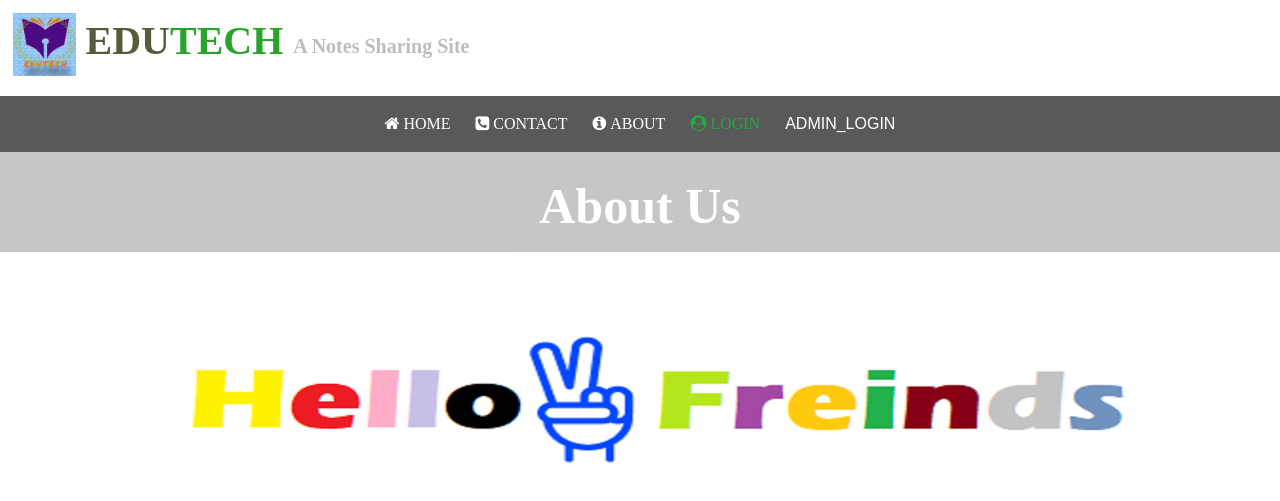
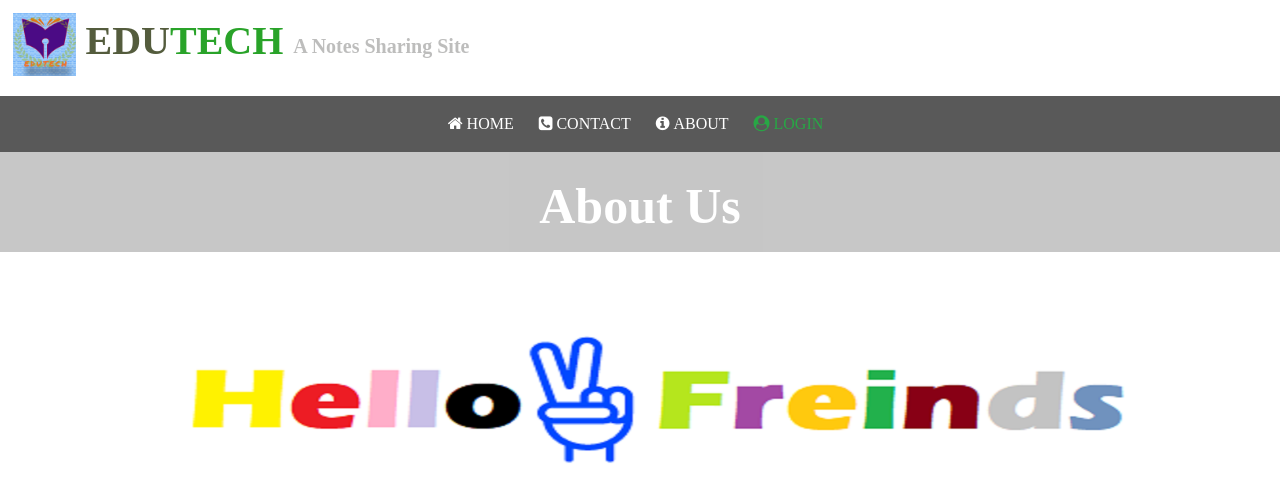
Before and after one commit to edutecham/Edutech, a Django app: page /about/ in a window 1280 px wide. Shown: the top 501 px of the page. Run offline with Django 3.2, Linux system fonts and the light colour scheme; some libraries are stand-ins or nearby versions.

Commit message:
commited

```diff
--- a/NotesSharingDjango/settings.py
+++ b/NotesSharingDjango/settings.py
@@ -26,7 +26,7 @@ SECRET_KEY = os.environ.get('DJANGO_SECRET_KEY', 'a(y+bqv=tz5(@qehh1vx&3j7l*0$&4
 # SECURITY WARNING: don't run with debug turned on in production!
 DEBUG = True
 
-ALLOWED_HOSTS = ['edutechapp.herokuapp.com','https://edutechapp.herokuapp.com/','https://git.heroku.com/edutechapp.git']
+ALLOWED_HOSTS = ['127.0.0.1:8000','edutechapp.herokuapp.com','https://edutechapp.herokuapp.com/','https://git.heroku.com/edutechapp.git']
 
 
 # Application definition
--- a/notes/templates/navigation.html
+++ b/notes/templates/navigation.html
@@ -125,7 +125,7 @@
       </li>
       &nbsp;&nbsp;
       <li class="navbar-item">
-        <a class="nav-link" style="color: white;font-family: arial;" href="{% url 'login_admin' %}">ADMIN_LOGIN</a>
+        <a class="nav-link" style="color: white;font-family: arial;" href="{% url 'login_admin' %}" hidden>ADMIN_LOGIN</a>
       </li>
     </ul>
   </nav>
```
